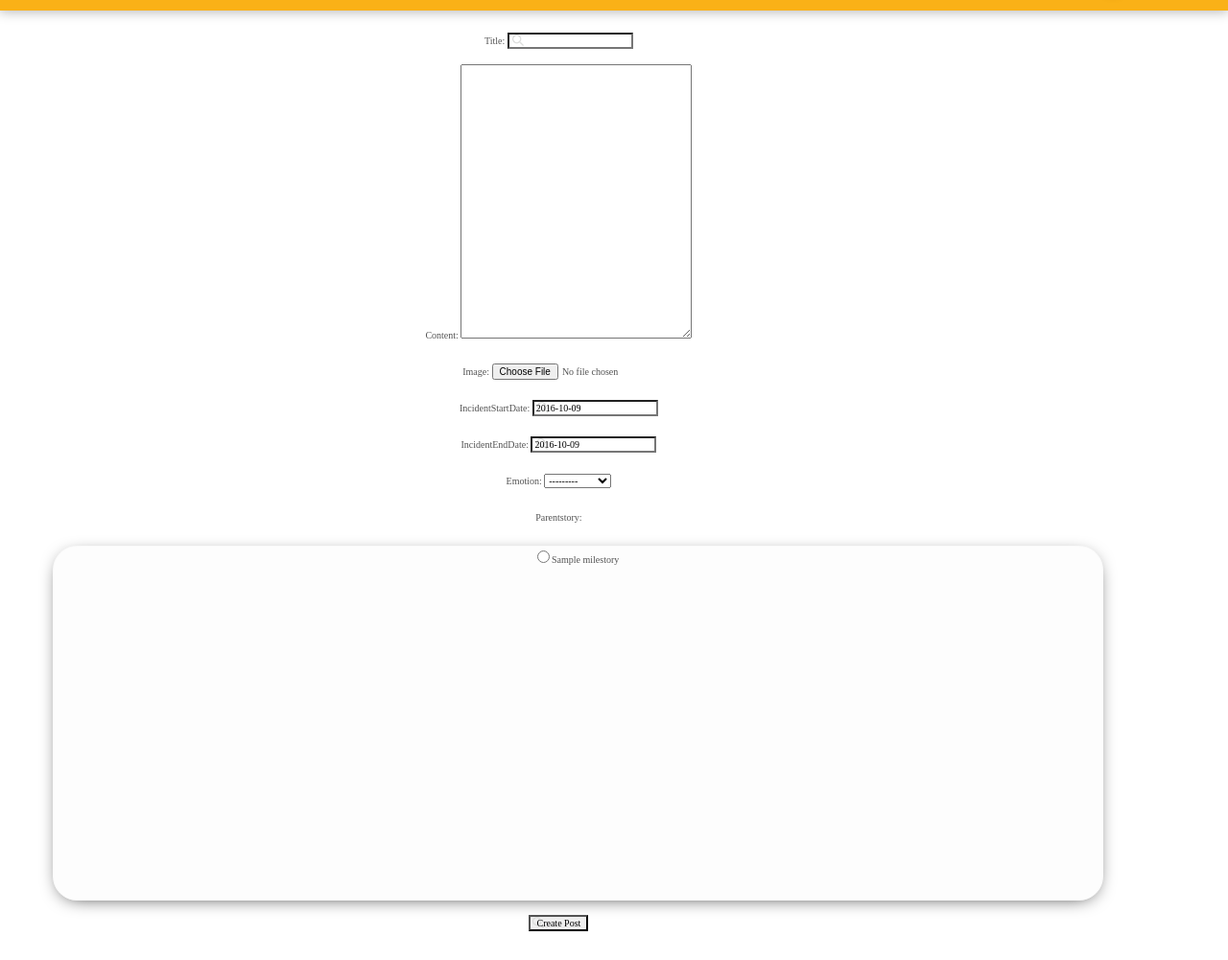
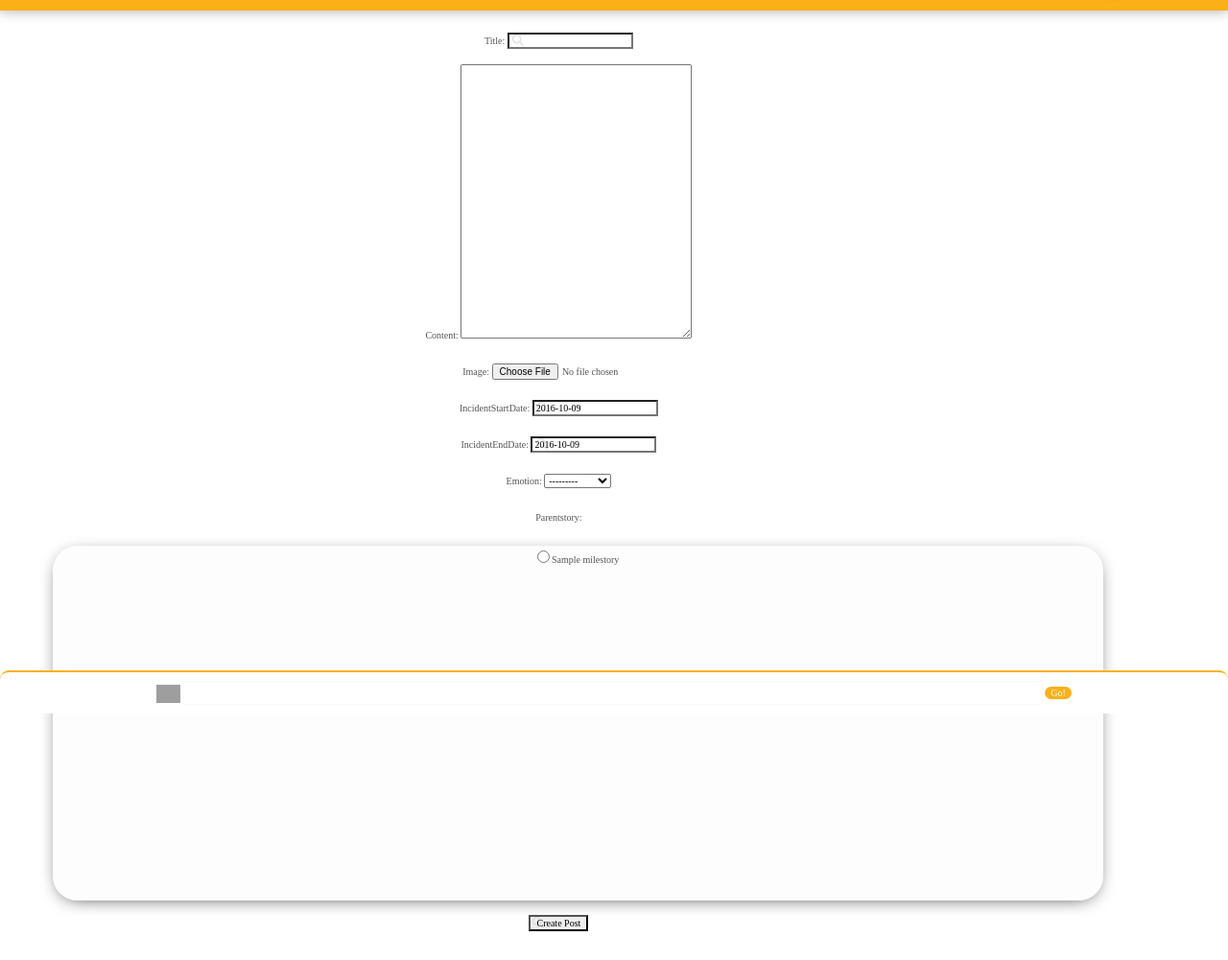
Before and after one commit to VoyageanNeo/project, a Django app: template templates/life/mileStone_form.html in a window 1280 px wide. Shown: the part 56-1057 px from the top of the page at 96% size. Run offline with Django 3.2, Linux system fonts and the light colour scheme; tables that the repository leaves empty hold one stand-in row (values such as "Sample post"); the template is opened without the code that fills it: values that come from a table or form of the project are taken from there, most other values are stand-ins (such as "Sample title", 1, 10 or a date in 2020); some web fonts are replaced; grey boxes are pictures that could not be loaded.

Commit message:
add input form

```diff
--- a/static/css/style.css
+++ b/static/css/style.css
@@ -35,7 +35,7 @@ header{
   z-index: 2;
   box-shadow: 0px 0px 12px 1px rgba(0,0,0,0.3);
 }
-button#crate_button{
+button{
   position: absolute;
   top: 16px;
   right: 8%;
@@ -203,3 +203,48 @@ span{
   height: 35px;
   box-shadow: 0px 2px 5px -1px rgba(0,0,0,0.3);
 }
+
+/*timeline_create.html*/
+#message_form{
+  padding: 0;
+  width: 100%;
+  left: 0;
+  right: 0;
+  bottom: 0;
+  position: fixed;
+  margin: auto;
+  z-index: 2;
+  background-color: white;
+  height: 43px;
+  border-top: solid 2px #fab117;
+  border-radius: 9px;
+}
+#message_form input{
+  background-image: none;
+}
+#picture_label{
+ background-image: url(../img/camera.png);
+  -webkit-background-size: contain;
+  -o-background-size: contain;
+  background-size: contain;
+  background-repeat: no-repeat;
+  background-position: center;
+  width: 25px;
+  height: 25px;
+  display: inline-block;
+  position: relative;
+  top: 10px;
+}
+#text{
+  border: 0;
+  padding: 0;
+  height: 25px;
+  width: 70%;
+  border: 1px solid #fafafa;
+}
+#submit{
+  background-color: #fab117;
+  border: 0;
+  border-radius: 20px;
+  color: white;
+}
--- a/templates/life/mileStone_form.html
+++ b/templates/life/mileStone_form.html
@@ -4,6 +4,16 @@
 {% endblock head_extra %}
 
 {% block content %}
+
+<form method="post" action="#" id="message_form">
+	<label for="picture" id="picture_label">
+	    <input type="file" id="picture" style="display:none;">
+	</label>
+	<input type="text" name="text" id="text">
+	<input type="submit" id="submit" value="Go!">
+</form>
+<!-button直下に上のフォームを配置--!>
+
 <div class='col-sm-6 col-sm-offset-3'>
 <h1>{{title}}</h1>
 
```
